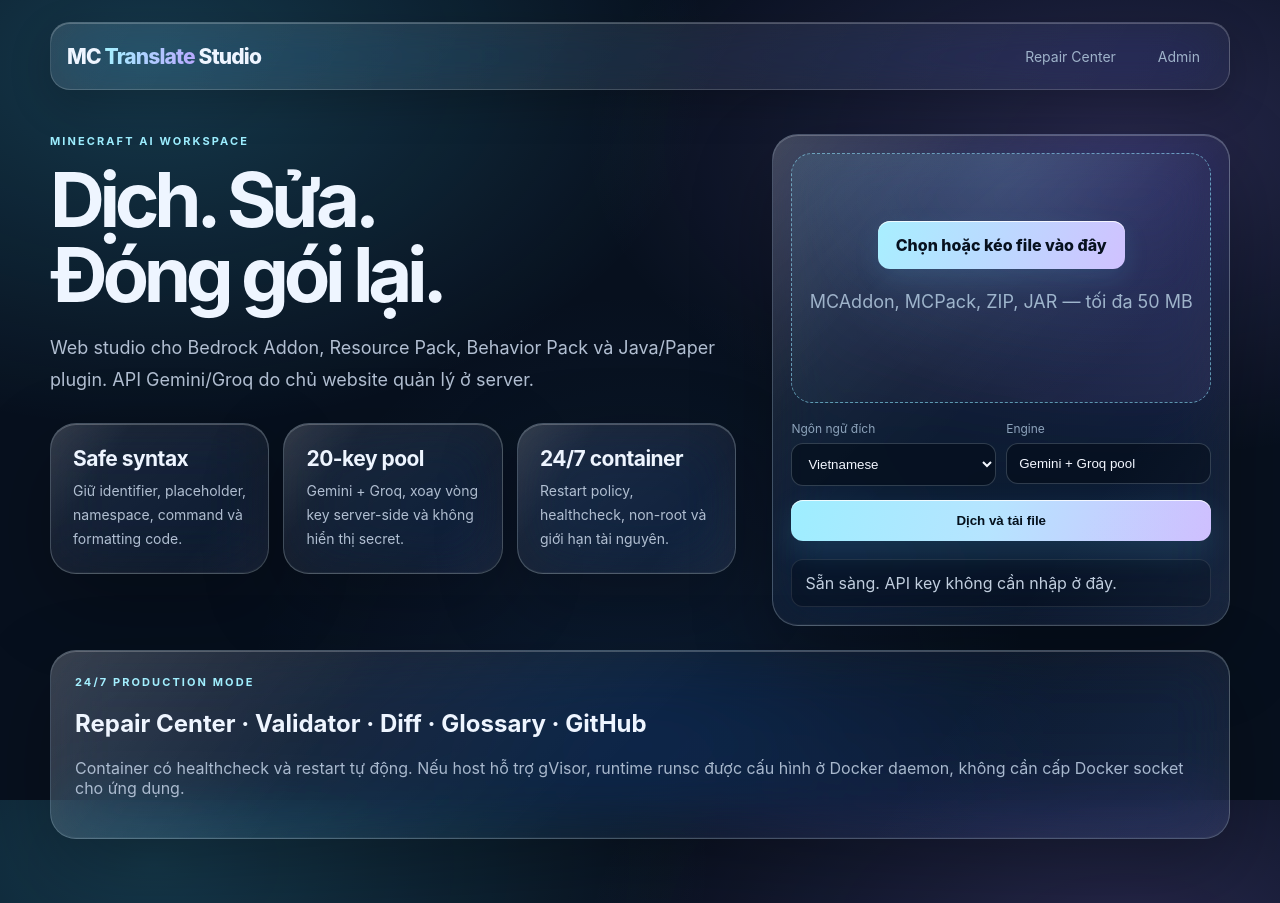
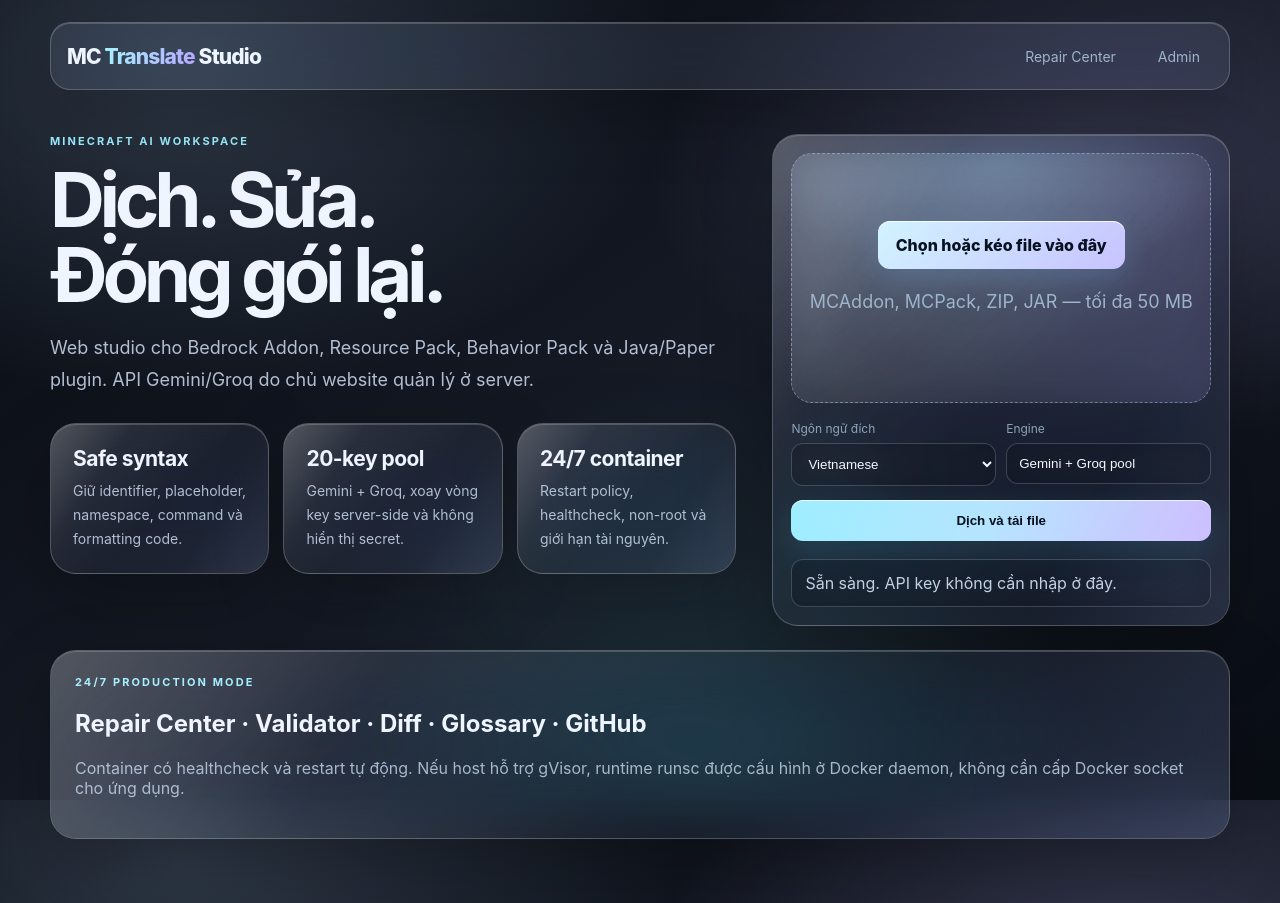
Before and after one commit to Truc5738/MC-Translate-Studio---AI-Engine, a Next.js app: page / in a window 1280 px wide. Built offline with nearby package versions, Linux system fonts and the light colour scheme.

Commit message:
Match VoiceChat glass translucency and highlights

```diff
--- a/app/globals.css
+++ b/app/globals.css
@@ -78,3 +78,44 @@ body{
  .feature h3{font-size:18px}
 }
 @media(prefers-reduced-motion:reduce){*,*::before,*::after{animation:none!important;transition:none!important;scroll-behavior:auto!important}}
+
+
+/* Reference-aligned glass layer inspired by Bedrock VoiceChat SkyWay */
+:root{
+ --glass-border:rgba(226,240,255,.24);
+ --glass-surface:rgba(20,28,39,.46);
+ --glass-muted:#bac7d9;
+}
+body{
+ background:
+  radial-gradient(ellipse at 14% 8%,rgba(139,167,197,.27),transparent 32%),
+  radial-gradient(ellipse at 88% 22%,rgba(168,161,223,.22),transparent 30%),
+  radial-gradient(ellipse at 55% 100%,rgba(111,198,208,.17),transparent 38%),
+  linear-gradient(145deg,#080b12,#151a25 52%,#090d14);
+ background-attachment:fixed;
+}
+.nav,.panel{
+ background:linear-gradient(135deg,rgba(255,255,255,.14),rgba(255,255,255,.045) 52%,rgba(178,205,255,.075));
+ border:1px solid rgba(235,245,255,.24);
+ -webkit-backdrop-filter:blur(30px) saturate(165%);
+ backdrop-filter:blur(30px) saturate(165%);
+ box-shadow:0 22px 70px rgba(0,0,0,.23),inset 0 1px 0 rgba(255,255,255,.18);
+}
+.nav{background:rgba(255,255,255,.075);border-color:rgba(255,255,255,.2)}
+.panel:after{
+ content:"";position:absolute;inset:0;pointer-events:none;border-radius:inherit;
+ background:linear-gradient(120deg,rgba(255,255,255,.075),transparent 27%,transparent 70%,rgba(188,201,255,.055));
+}
+.feature{background:linear-gradient(135deg,rgba(255,255,255,.15),rgba(255,255,255,.055) 52%,rgba(178,205,255,.08))}
+.status,.drop,.field select,.field input{
+ background:rgba(4,9,17,.3);
+ border-color:rgba(230,241,255,.2);
+ -webkit-backdrop-filter:blur(20px) saturate(140%);
+ backdrop-filter:blur(20px) saturate(140%);
+}
+.drop{background:linear-gradient(140deg,rgba(160,198,240,.17),rgba(255,255,255,.055) 48%,rgba(190,167,255,.13));border-color:rgba(202,230,255,.42)}
+.drop:before{content:"";position:absolute;inset:-40% -15% auto;height:220px;background:radial-gradient(ellipse,rgba(172,211,255,.2),transparent 68%);pointer-events:none}
+.drop label{background:linear-gradient(135deg,#d2f4ff,#c7c2ff);box-shadow:inset 0 1px rgba(255,255,255,.85),0 10px 28px rgba(130,194,255,.18)}
+.status{color:#c3d0e2}
+@media(max-width:800px){.nav,.panel{border-radius:23px}.panel:after{opacity:.8}}
+@media(prefers-reduced-transparency:reduce){.nav,.panel,.status,.drop,.field select,.field input{backdrop-filter:none;-webkit-backdrop-filter:none;background:#111b2b}}
```
